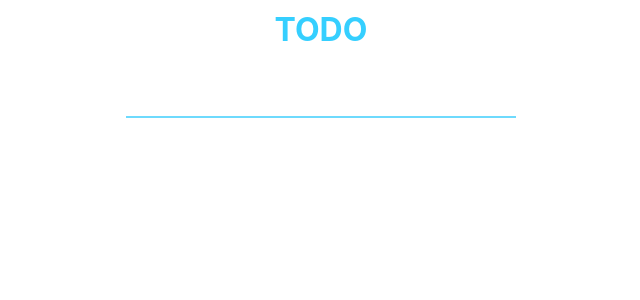
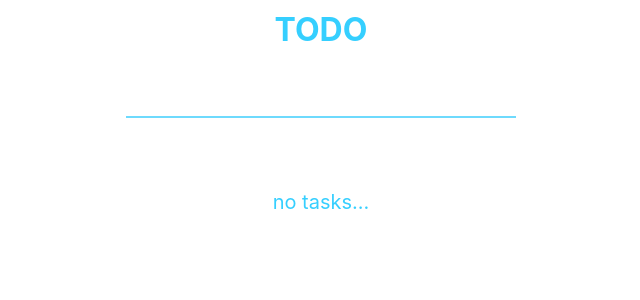
Before and after one commit to emmanuelrocha001/todo, a React (Create React App) app: page / in a window 1280 px wide. Shown: the top 300 px of the page, without its empty margins (319-959 px from the left). Built offline with nearby package versions, Linux system fonts and the light colour scheme.

Commit message:
item deletion implemented

```diff
--- a/src/App.css
+++ b/src/App.css
@@ -44,6 +44,10 @@ li:nth-child(odd) {
   background: #35CFFF;
 }
 
+li:hover {
+  filter: brightness(85%);
+}
+
 .SearchBar:focus {
   outline-width: 0;
 }
@@ -75,3 +79,8 @@ h1 {
   margin-top: 10px;
   color: #35CFFF
 }
+
+p {
+  color: #35CFFF;
+  font-size: 20px;
+}
--- a/src/App.js
+++ b/src/App.js
@@ -16,15 +16,24 @@ function SearchBar(props) {
 };
 
 
+
+function Task(props) {
+  return(
+    <li onClick={() => props.handleItemDel(props.id)}>{props.taskText}</li>
+  );
+
+}
+
 function TaskList(props) {
-
-  const listTasks = props.tasks.map((task) =>
-    <li>{task}</li>
-
+  const listTasks = props.tasks.map((task, index) =>
+  <Task taskText={task} key={index} id={index} handleItemDel={props.handleItemDel}/>
   );
 
   return(
     <div className="TaskBoard">
+      {props.tasks.length < 1 &&
+        <p> no tasks...</p>
+      }
       <ul>{listTasks}</ul>
 
     </div>
@@ -44,11 +53,22 @@ class App extends React.Component {
     // bind function
     this.handleChange = this.handleChange.bind(this);
     this.handleKeyPress = this.handleKeyPress.bind(this);
+    this.handleItemDel = this.handleItemDel.bind(this);
+  }
+
+  handleItemDel(id) {
+    var list = this.state.tasks.slice();
+    list.splice(id,1);
+    this.setState({
+      tasks: list
+    });
+
+
+
   }
 
   handleChange(event) {
     this.setState({userInput: event.target.value});
-
   }
 
 
@@ -56,9 +76,9 @@ class App extends React.Component {
   handleKeyPress(event) {
     if( event.key === "Enter" ) {
 
-      if(this.state.userInput != "") {
+      if(this.state.userInput !== "") {
         var list = this.state.tasks.slice();
-        list.push(this.state.userInput);
+        list.unshift(this.state.userInput);
         this.setState({
           userInput: "",
           tasks: list
@@ -78,7 +98,7 @@ class App extends React.Component {
     return (
       <div className="App">
         <SearchBar userInput={this.state.userInput} handleChange={this.handleChange} handleKeyPress={this.handleKeyPress}/>
-        <TaskList tasks={this.state.tasks}/>
+        <TaskList tasks={this.state.tasks} handleItemDel={this.handleItemDel}/>
       </div>
     );
 
```
